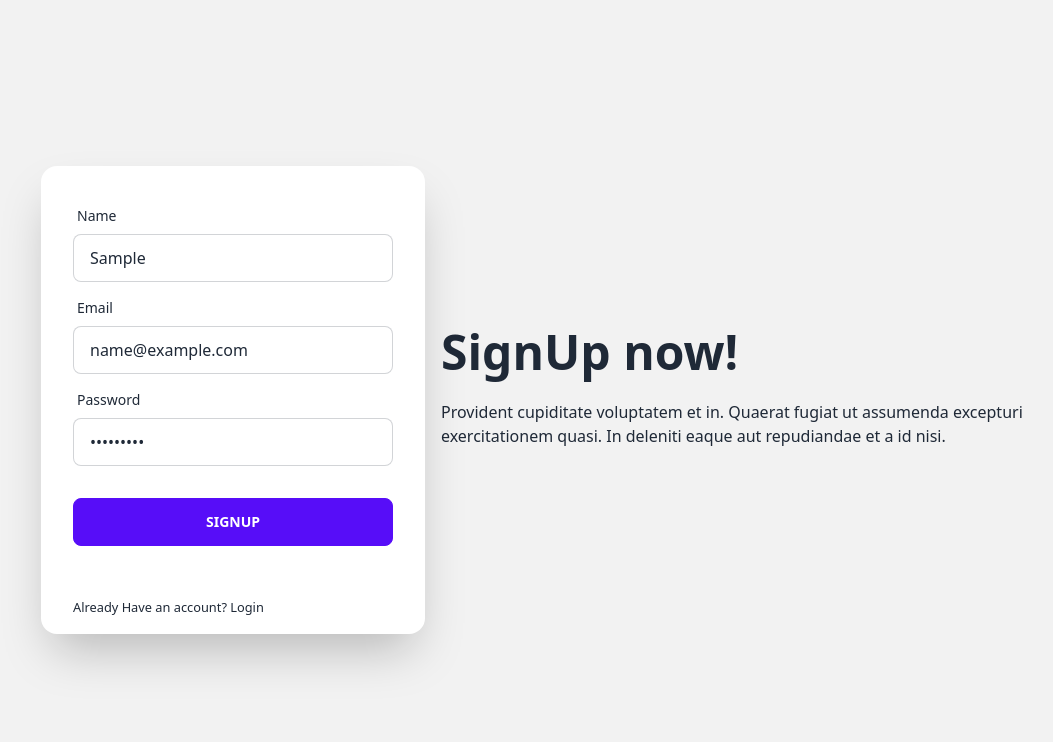
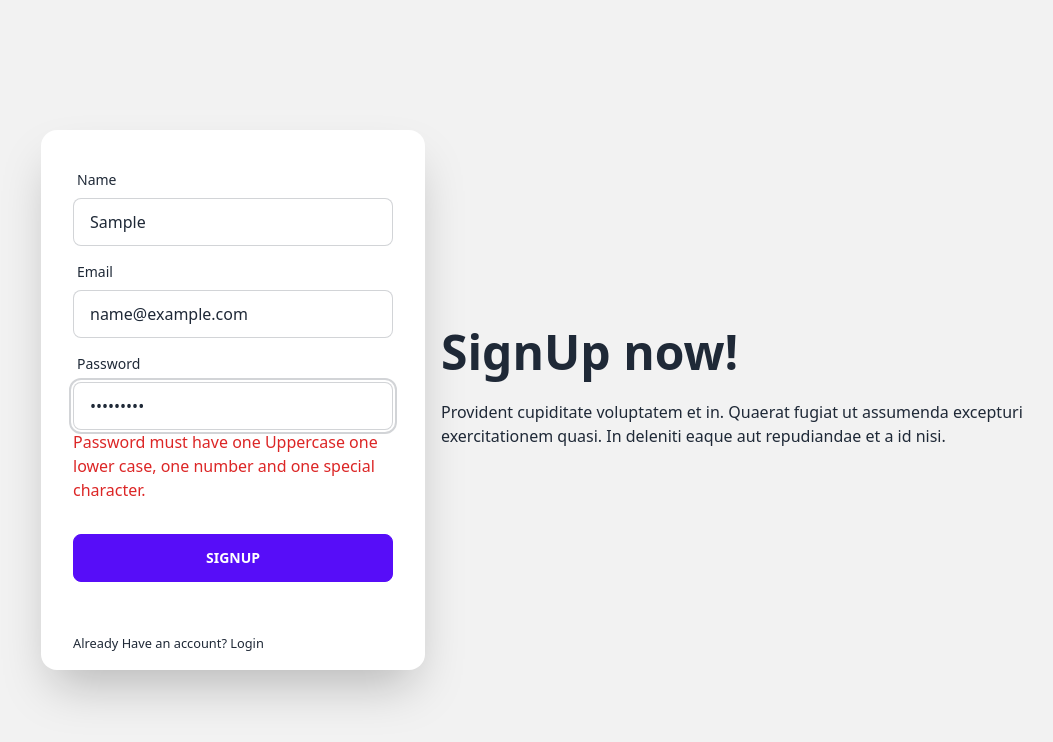
Before and after one commit to Doha0/TasteTurant, a React (Vite) app: page /signup in a window 1280 px wide. Both pictures are taken after typing "Sample", "name@example.com", "Sample123" into the empty fields and a click on the input "SignUp". Shown: the top 742 px of the page, without its empty margins (87-1140 px from the left). Built offline with nearby package versions, Linux system fonts and the light colour scheme; no server answers.

Commit message:
error fixed

```diff
--- a/src/Firebase/firebase.config.js
+++ b/src/Firebase/firebase.config.js
@@ -13,5 +13,7 @@
     appId: import.meta.env.VITE_appId
 };
 
+console.log(import.meta.env.VITE_apiKey);
+
 // Initialize Firebase
 export const app = initializeApp(firebaseConfig);
--- a/src/Pages/SignUp/SignUp.jsx
+++ b/src/Pages/SignUp/SignUp.jsx
@@ -14,6 +14,11 @@
 
     const onSubmit = data => {
         console.log(data)
+        createUser(data.email, data.password)
+            .then(result => {
+                const loggedUser = result.user;
+                console.log(loggedUser);
+            })
     };
 
 
@@ -53,8 +58,21 @@
                                 <label className="label">
                                     <span className="label-text">Password</span>
                                 </label>
-                                <input type="password" name="password" {...register("password", { required: true, minLength: 6, maxLength: 20 })} placeholder="password" className="input input-bordered" />
+                                <input type="password" name="password"
+                                    {...register("password",
+                                        {
+                                            required: true,
+                                            minLength: 6,
+                                            maxLength: 20,
+                                            pattern: /(?=.*[A-Z])(?=.*[!@#$&*])(?=.*[0-9])(?=.*[a-z])/
+                                        })
+                                    }
+                                    placeholder="password" className="input input-bordered"
+                                />
                                 {errors.password?.type === 'required' && <p className='text-red-600'>Password is required</p>}
+                                {errors.password?.type === 'minlength' && <p className='text-red-600'>Password have to be more than 6 characters</p>}
+                                {errors.password?.type === 'maxLength' && <p className="text-red-600">Password must be less than 20 characters</p>}
+                                {errors.password?.type === 'pattern' && <p className='text-red-600'>Password must have one Uppercase one lower case, one number and one special character.</p>}
                             </div>
 
                             <div className="form-control mt-6">
```
